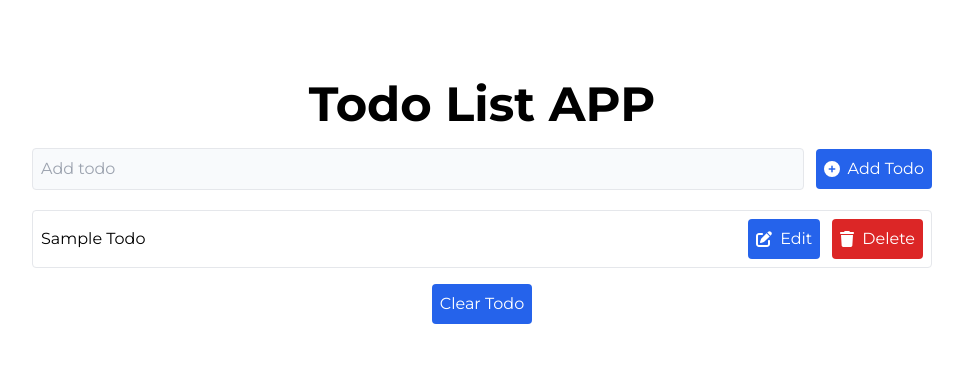
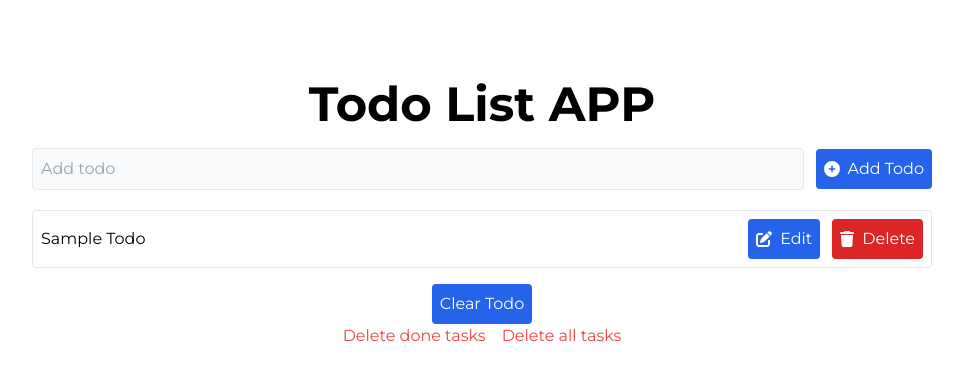
Before and after one commit to Mark-Alexis-Posadas/todo-list-app, a React (Vite) app: page / in a window 1280 px wide. Shown: the top 380 px of the page, without its empty margins (158-1121 px from the left). Built offline with nearby package versions, Linux system fonts and the light colour scheme.

Commit message:
added delete done and delete all buttons

```diff
--- a/src/App.tsx
+++ b/src/App.tsx
@@ -61,6 +61,11 @@ const App: React.FC = () => {
         setAlertColor={setAlertColor}
         setExists={setExists}
       />
+
+      <div className="flex items-center justify-center gap-4 w-full">
+        <button className="text-red-500">Delete done tasks</button>
+        <button className="text-red-500">Delete all tasks</button>
+      </div>
     </div>
   );
 };
--- a/src/TodoList.tsx
+++ b/src/TodoList.tsx
@@ -87,7 +87,6 @@ export const TodoList: FC<TodoListType> = ({
   };
 
   const handleUpdate = () => {
-    console.log(currentTodo.text);
     if (currentTodo.text.trim() === "") {
       setAlertText("Please enter a valid todo");
       setAlert(true);
```
